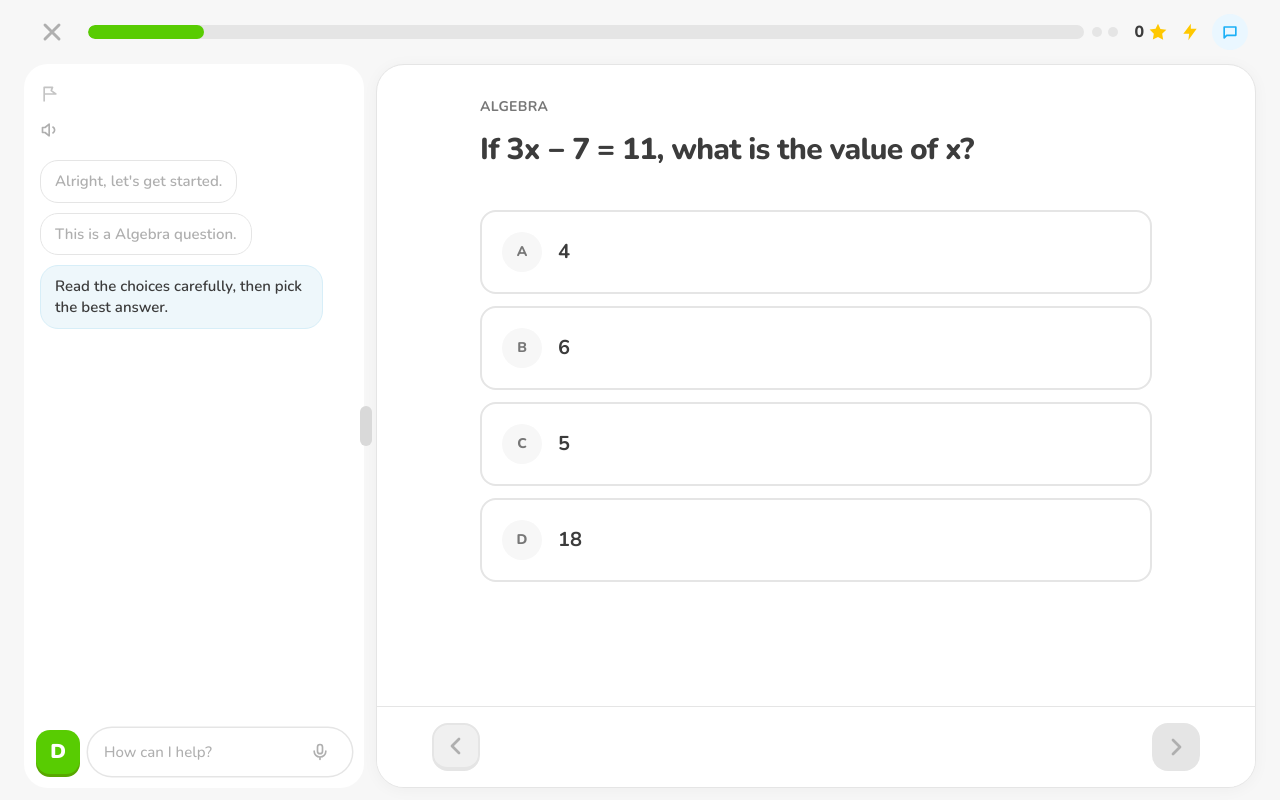
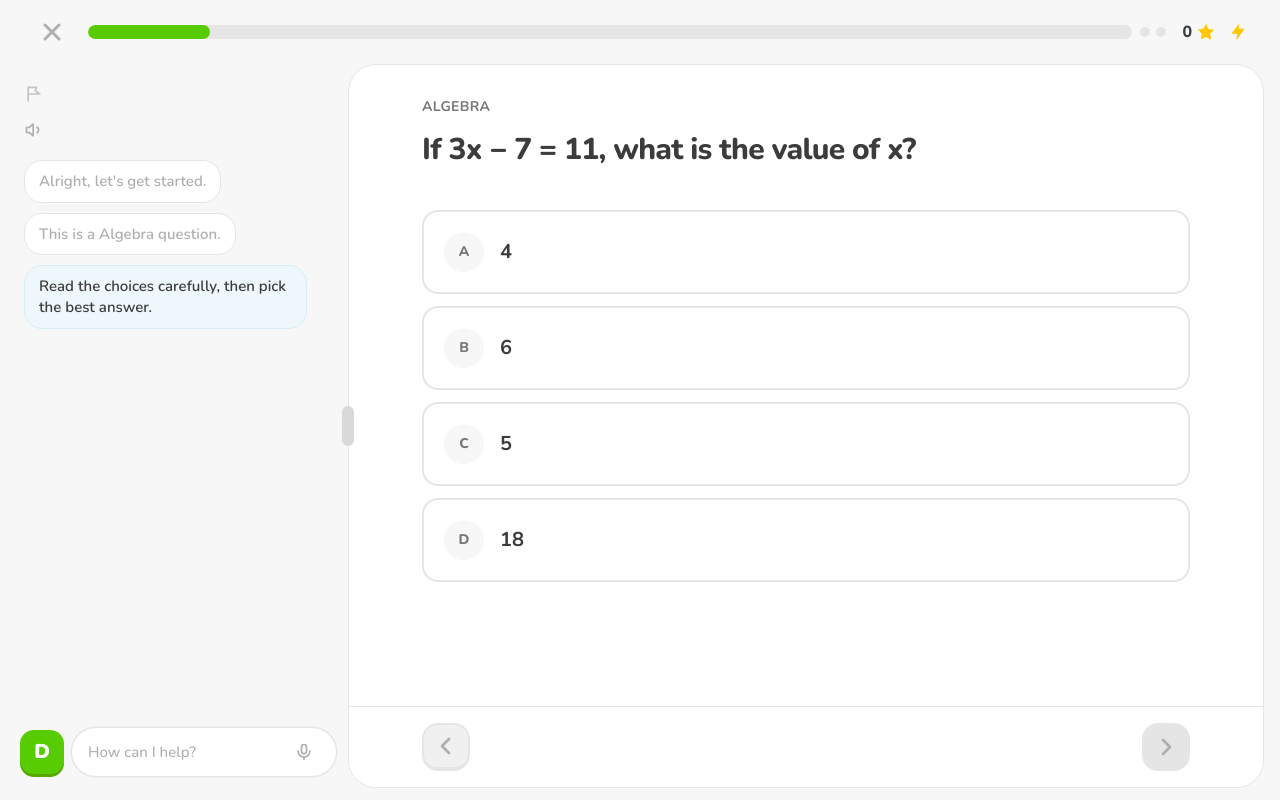
Before and after one commit to musaabMD/duolingo4TestPrep, a Next.js app: page /practice in a window 1280 px wide. Built offline with nearby package versions, Linux system fonts and the light colour scheme.

Commit message:
Make practice question area full white plane
Expand the question panel across remaining space on gray chrome,
drop the inset card max-width, and put the side chat on page gray.

```diff
--- a/src/app/practice/page.tsx
+++ b/src/app/practice/page.tsx
@@ -129,7 +129,7 @@ function PracticeInner() {
   return (
     <div className="flex h-dvh w-full flex-col overflow-hidden bg-[#f7f7f7]">
       {/* Top bar */}
-      <header className="shrink-0 px-4 py-3 sm:px-6 lg:px-8">
+      <header className="shrink-0 bg-[#f7f7f7] px-4 py-3 sm:px-6 lg:px-8">
         <div className="flex w-full items-center gap-3 sm:gap-4">
           <Link
             href="/dashboard"
@@ -170,7 +170,7 @@ function PracticeInner() {
               onClick={() => setChatOpen((v) => !v)}
               aria-label={chatOpen ? "Close chat" : "Open chat"}
               aria-pressed={chatOpen}
-              className={`grid h-9 w-9 place-items-center rounded-full transition ${
+              className={`grid h-9 w-9 place-items-center rounded-full transition md:hidden ${
                 chatOpen
                   ? "bg-[#eaf7ff] text-[var(--sky)]"
                   : "text-[#afafaf] hover:bg-white hover:text-[var(--ink)]"
@@ -184,12 +184,12 @@ function PracticeInner() {
         </div>
       </header>
 
-      {/* Body */}
-      <div className="relative flex min-h-0 flex-1 px-3 pb-3 sm:px-5 lg:px-6">
-        {/* Side chat — md+; collapsed shows reopen tab */}
+      {/* Body: gray chrome + full white question plane */}
+      <div className="relative flex min-h-0 flex-1 gap-0 md:pl-2 md:pr-3 md:pb-3 lg:pr-4">
+        {/* Side chat sits on gray page chrome */}
         <div
           className={`relative hidden h-full shrink-0 transition-all duration-300 ease-out md:flex ${
-            chatOpen ? "mr-3 w-[280px] lg:w-[300px] xl:w-[340px]" : "mr-2 w-14"
+            chatOpen ? "w-[280px] lg:w-[300px] xl:w-[340px]" : "w-14"
           }`}
         >
           {chatOpen ? (
@@ -200,13 +200,13 @@ function PracticeInner() {
                 isCorrect={answered ? isCorrect : null}
                 open
                 onClose={() => setChatOpen(false)}
-                className="w-full rounded-3xl"
+                className="w-full"
               />
               <button
                 type="button"
                 aria-label="Close side chat"
                 onClick={() => setChatOpen(false)}
-                className="absolute top-1/2 -right-2 z-20 h-10 w-3 -translate-y-1/2 rounded-full bg-[#d9d9d9] hover:bg-[#c4c4c4]"
+                className="absolute top-1/2 -right-1.5 z-20 h-10 w-3 -translate-y-1/2 rounded-full bg-[#d9d9d9] hover:bg-[#c4c4c4]"
               />
             </>
           ) : (
@@ -214,7 +214,7 @@ function PracticeInner() {
               type="button"
               aria-label="Open side chat"
               onClick={() => setChatOpen(true)}
-              className="flex h-full w-full flex-col items-center gap-3 rounded-3xl border border-[#e5e5e5] bg-white py-5 shadow-[0_2px_16px_rgba(0,0,0,0.04)] transition hover:bg-[#fafafa]"
+              className="flex h-full w-full flex-col items-center gap-3 py-5 transition hover:bg-white/50"
             >
               <span className="grid h-10 w-10 place-items-center rounded-2xl bg-[var(--brand)] text-white shadow-[0_3px_0_var(--brand-deep)]">
                 <svg viewBox="0 0 24 24" className="h-5 w-5" fill="none" stroke="currentColor" strokeWidth="2.25">
@@ -231,13 +231,9 @@ function PracticeInner() {
           )}
         </div>
 
-        {/* Question card — expands when chat closed (image 3) */}
-        <main
-          className={`flex min-h-0 min-w-0 flex-1 flex-col overflow-hidden rounded-[1.75rem] border border-[#e5e5e5] bg-white shadow-[0_2px_16px_rgba(0,0,0,0.04)] transition-all duration-300 ${
-            chatOpen ? "" : "mx-auto max-w-5xl"
-          }`}
-        >
-          <div className="flex min-h-0 flex-1 flex-col overflow-y-auto px-5 pb-28 pt-5 sm:px-10 sm:pt-8">
+        {/* Full remaining area = white question background */}
+        <main className="flex min-h-0 min-w-0 flex-1 flex-col overflow-hidden bg-white md:rounded-[1.75rem] md:border md:border-[#e5e5e5]">
+          <div className="flex min-h-0 flex-1 flex-col overflow-y-auto px-5 pb-28 pt-5 sm:px-10 sm:pt-8 lg:px-14">
             {!chatOpen && (
               <div className="mb-4 flex items-center gap-1">
                 <button
@@ -253,7 +249,7 @@ function PracticeInner() {
               </div>
             )}
 
-            <div className="mx-auto w-full max-w-2xl flex-1">
+            <div className="mx-auto w-full max-w-3xl flex-1">
               <p className="text-center text-sm font-bold uppercase tracking-wide text-[var(--muted)] sm:text-left">
                 {question.topic}
               </p>
--- a/src/components/SideChat.tsx
+++ b/src/components/SideChat.tsx
@@ -125,7 +125,7 @@ function SideChatPanel({
 
   return (
     <aside
-      className={`relative flex h-full min-h-0 w-full flex-col overflow-hidden bg-white ${className}`}
+      className={`relative flex h-full min-h-0 w-full flex-col overflow-hidden bg-[#f7f7f7] ${className}`}
     >
       <div className="flex items-start px-2 pt-3">
         <div className="flex flex-col">
```
